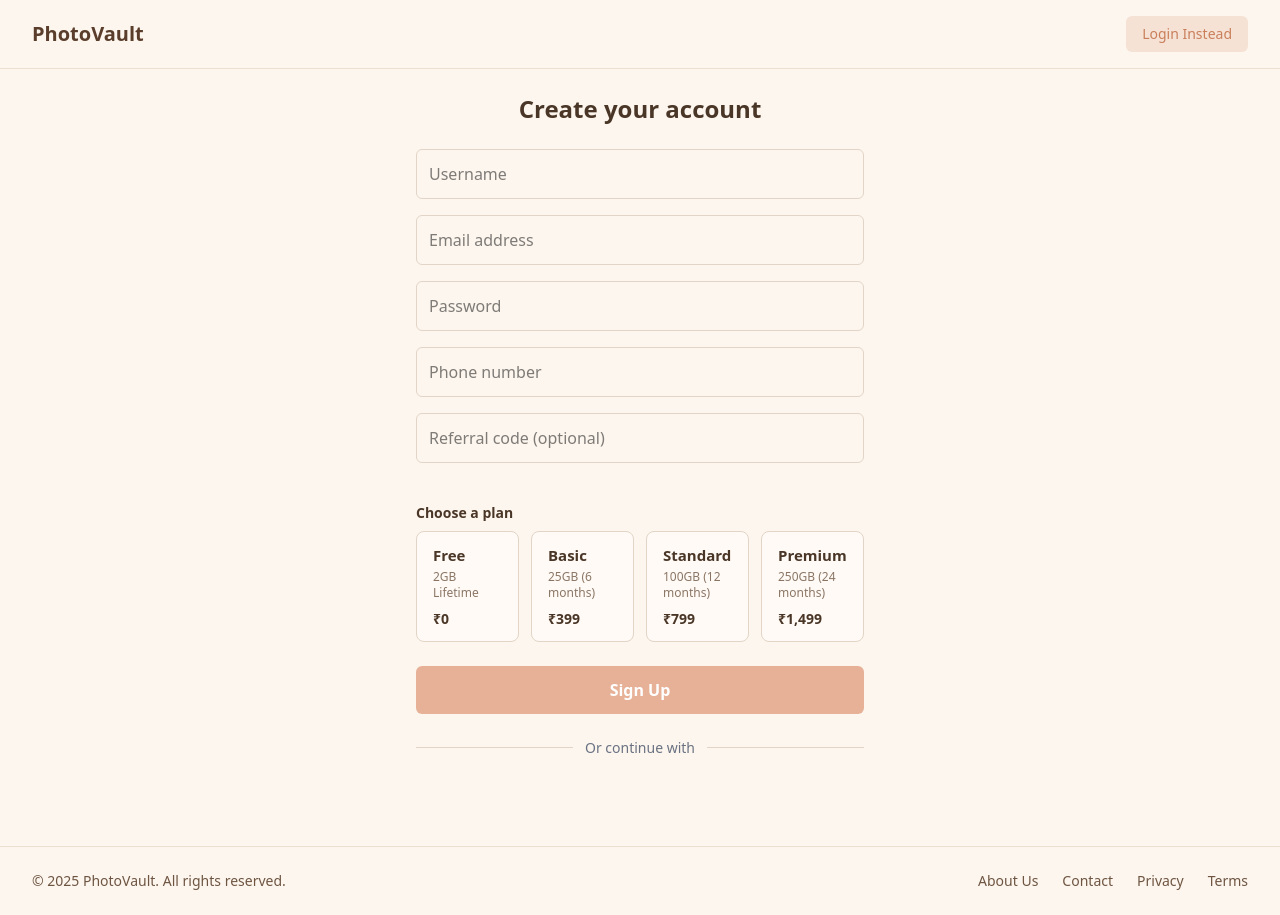
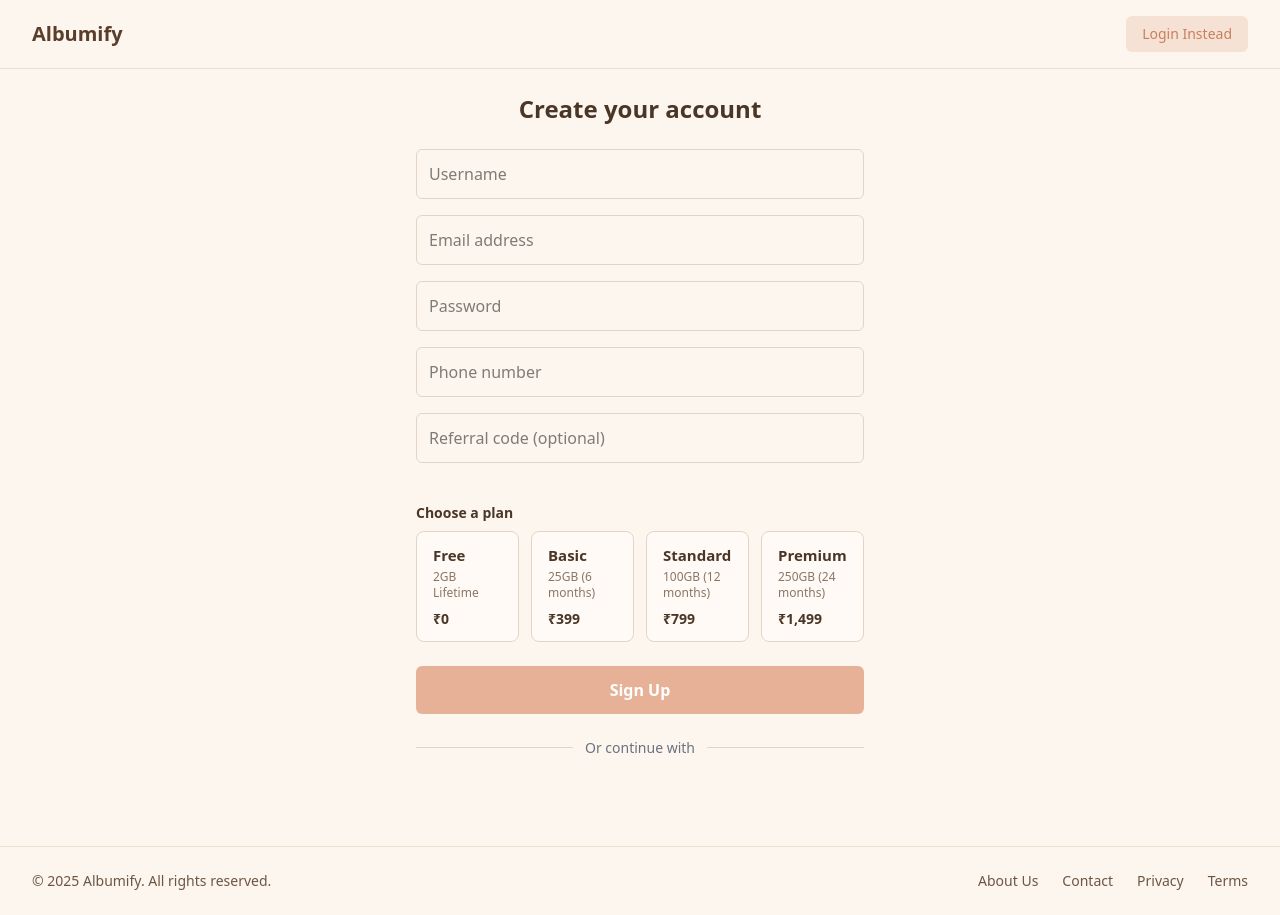
Before and after one commit to Hacker-Maverick/Album_Frontend, a React (Vite) app: page /signup in a window 1280 px wide. Built offline with nearby package versions, Linux system fonts and the light colour scheme; no server answers.

Commit message:
Rename PhotoVault to Albumify in Signup page

```diff
--- a/src/pages/Signup.jsx
+++ b/src/pages/Signup.jsx
@@ -110,7 +110,7 @@ export default function Signup() {
     <div className="flex flex-col min-h-screen bg-[#fdf6ee]">
       {/* Header */}
       <header className="flex justify-between items-center px-8 py-4 border-b border-[#eee0d1]">
-        <h1 className="text-xl font-bold text-[#5a3e2b]">PhotoVault</h1>
+        <h1 className="text-xl font-bold text-[#5a3e2b]">Albumify</h1>
         <Link
           to="/login"
           className="px-4 py-2 text-sm rounded-md bg-[#f6e2d5] text-[#c97f5b] font-medium hover:bg-[#e9d3c5]"
@@ -245,7 +245,7 @@ export default function Signup() {
 
       {/* Footer */}
       <footer className="border-t border-[#eee0d1] px-8 py-6 flex flex-col sm:flex-row justify-between items-center text-sm text-[#6e5542]">
-        <p>© 2025 PhotoVault. All rights reserved.</p>
+        <p>© 2025 Albumify. All rights reserved.</p>
         <div className="flex space-x-6 mt-3 sm:mt-0">
           <a href="#" className="hover:underline">
             About Us
```
